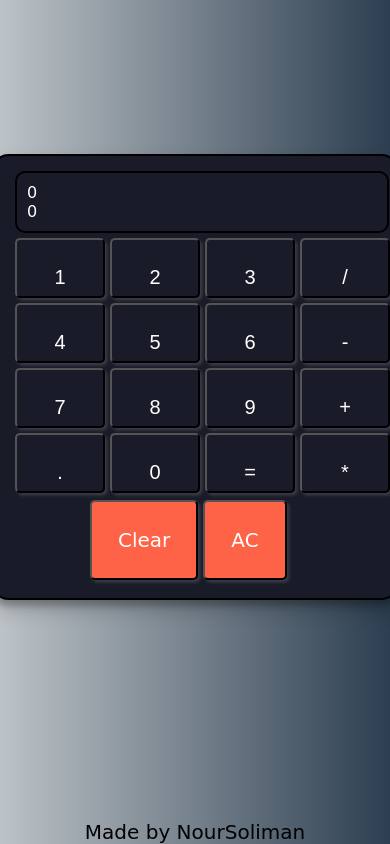
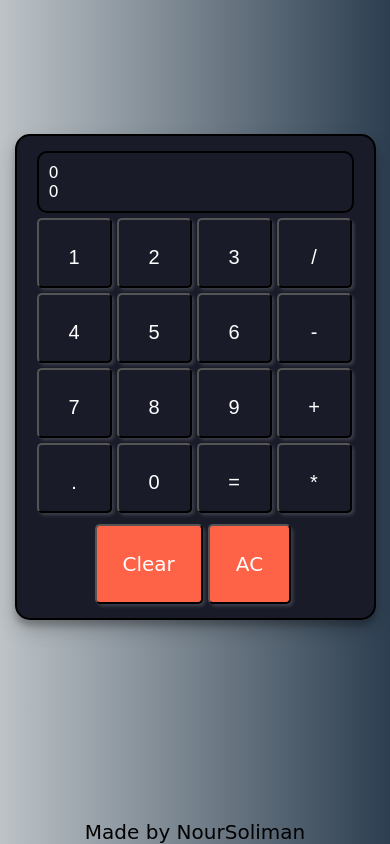
Before and after one commit to NourSoliman/Calculator, a plain HTML site: page index.html in a window 390 px wide. Drawn offline with Linux system fonts and the light colour scheme.

Commit message:
updated media query

```diff
--- a/style.css
+++ b/style.css
@@ -95,20 +95,20 @@ body {
     font-size: 20px;
 }
 /*media query*/
-@media  (max-width:480px) and (min-width:378px) {
+@media  (max-width:477px) and (min-width:375px) {
 
     .calculator {
-        width: 360px;
+        width: fit-content;
     }
     .calculator-container {
-        width: 350px;
+        width: 293px;
     }
     .buttons {
-        grid-template-columns: repeat(4 , 90px);
-        grid-template-rows: repeat(4 , 60px);
+        grid-template-columns: repeat(4 , 75px);
+        grid-template-rows: repeat(4 , 70px);
     }
     .calc-buttons {
-        left: 75px;
-        top: 2px;
+        left: 58px;
+        top: 6px;
     }
 }
```
